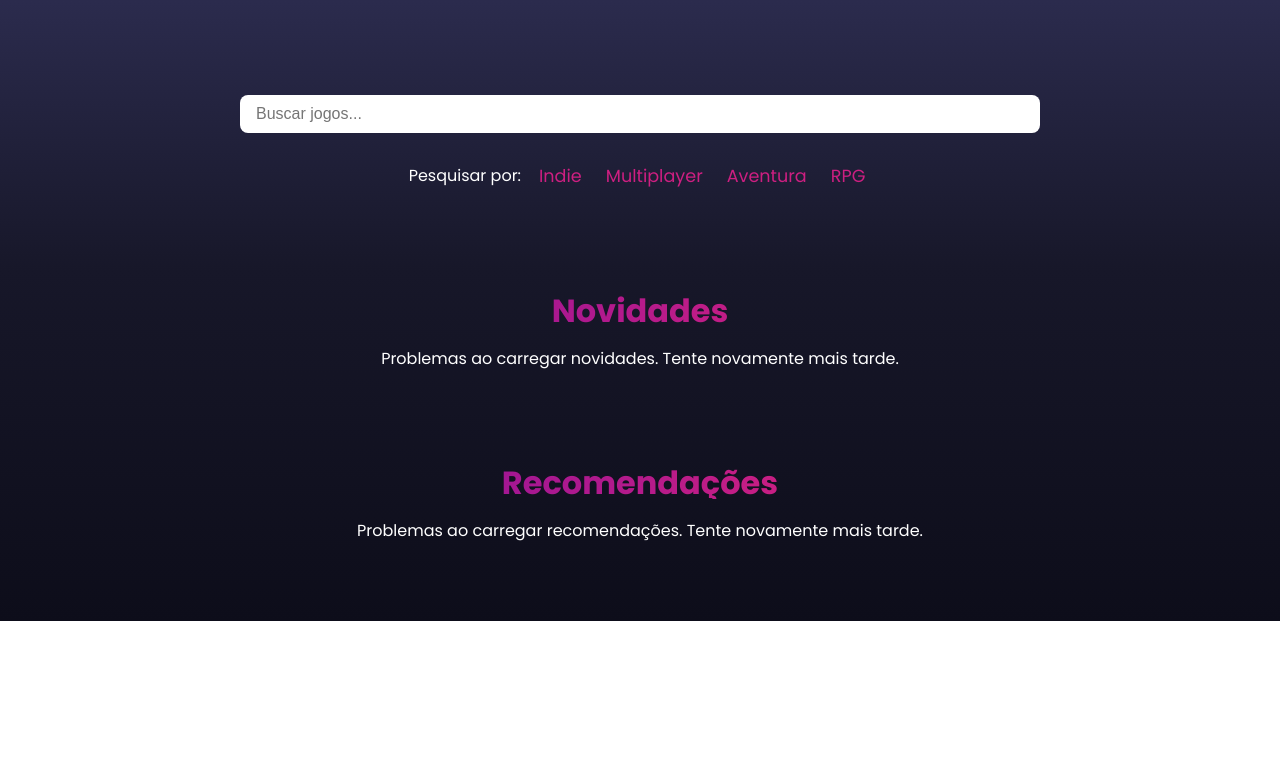
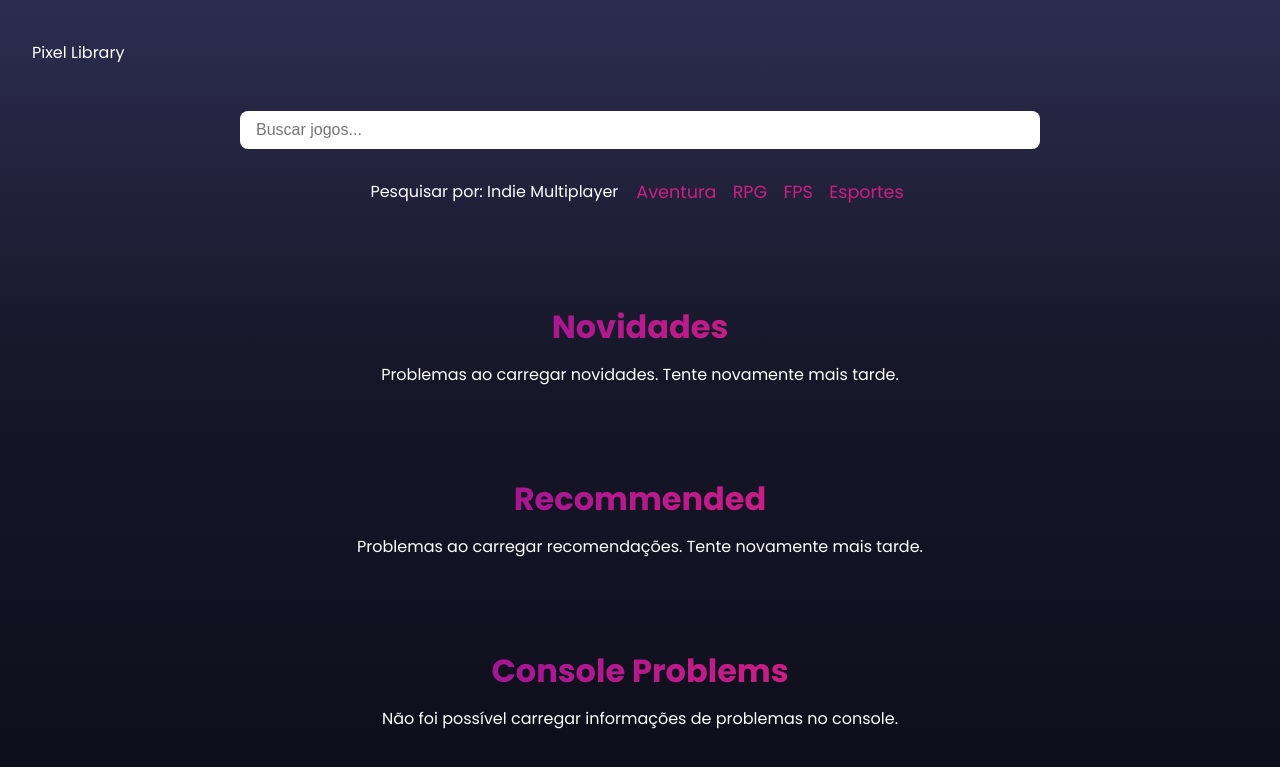
Before and after one commit to RuanMenezesLima123/PixelLibrary-Frontend, a plain HTML site: page inicial.html in a window 1280 px wide. Shown: the part 79-846 px from the top of the page. Before the commit the page ends 800 px from the top, so only its background shows below. Drawn offline with Linux system fonts and the light colour scheme; no server answers.

Commit message:
Update inicial.html

```diff
--- a/inicial.html
+++ b/inicial.html
@@ -24,6 +24,7 @@
   </header>
 
   <main>
+    <h1 id="titulo-pagina">Pixel Library</h1>
 
     <section id="container-pesquisa">
       <form id="form-busca" role="search">
@@ -31,51 +32,39 @@
       </form>
 
       <div id="filtros">
-        <h3>Pesquisar por:</h3>
-        <button type="button">Indie</button>
-        <button type="button">Multiplayer</button>
-        <button type="button">Aventura</button>
-        <button type="button">RPG</button>
+        <h3>Pesquisar por: <span id="filtro-ativo">Indie Multiplayer</span></h3>
+        <div class="categorias">
+          <button type="button" class="categoria-filtro">Aventura</button>
+          <button type="button" class="categoria-filtro">RPG</button>
+          <button type="button" class="categoria-filtro">FPS</button>
+          <button type="button" class="categoria-filtro">Esportes</button>
+        </div>
       </div>
     </section>
 
     <section id="novidades">
       <h2>Novidades</h2>
-
       <div class="grid-jogos">
-        <article class="card-jogo">
-          <img src="assets/gameLogo/jogo1.jpg" alt="Capa do jogo 1">
-        </article>
-
-        <article class="card-jogo">
-          <img src="assets/gameLogo/jogo2.jpg" alt="Capa do jogo 2">
-        </article>
-
-        <article class="card-jogo">
-          <img src="assets/gameLogo/jogo3.jpg" alt="Capa do jogo 3">
-        </article>
-
-        <article class="card-jogo" id="game4">
-          <img src="assets/gameLogo/jogo4.jpg" alt="Capa do jogo 4">
-        </article>
-
-        <article class="card-jogo" id="game5">
-          <img src="assets/gameLogo/jogo5.jpg" alt="Capa do jogo 5">
-        </article>
+        <!-- Os jogos serão carregados dinamicamente pelo JS -->
       </div>
     </section>
 
-    <section id="suasRecomendações">
-      <h2>Recomendações</h2>
-      <div class="grid-jogos recomendacoes" id="recomendacoes-container">
+    <section id="recomendacoes">
+      <h2>Recommended</h2>
+      <div class="grid-jogos recomendacoes">
         <!-- Os jogos recomendados serão carregados aqui pelo JS -->
       </div>
     </section>
 
+    <section id="console-problems">
+      <h2>Console Problems</h2>
+      <div class="grid-jogos">
+        <!-- Os jogos com problemas serão carregados aqui pelo JS -->
+      </div>
+    </section>
   </main>
 
   <script src="js/script.js" defer></script>
-
 </body>
 
 </html>
```
